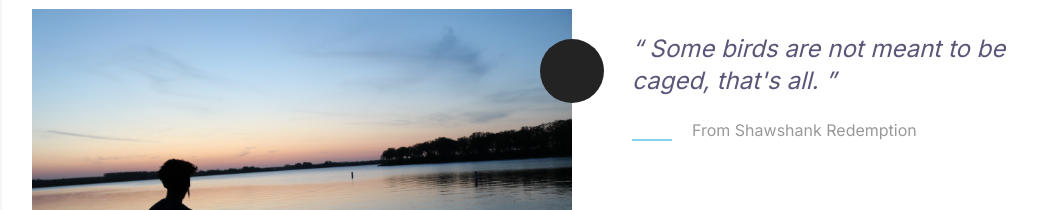
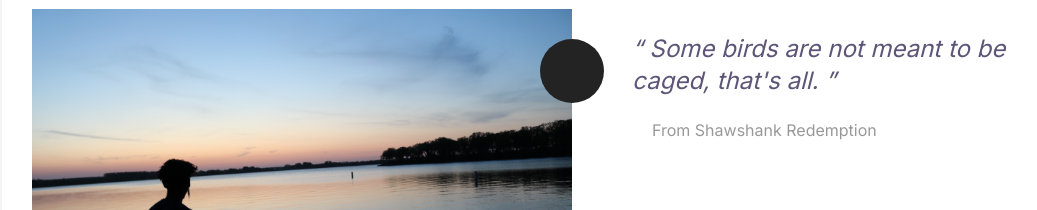
Before and after one commit to Kassa20/Portfolio-website, a website built with Parcel: page index.html in a window 1280 px wide. Shown: the part 3240-3450 px from the top of the page, without its empty margins (68-1105 px from the left). Built offline with nearby package versions, Linux system fonts and the light colour scheme.

Commit message:
problem with svg and email

```diff
--- a/index.html
+++ b/index.html
@@ -229,9 +229,9 @@
               <footer>
                 <div class="media">
                   <div class="media__image">
-                    <svg class="icon icon--dark quote__line">
+                    <!-- <svg class="icon icon--dark quote__line">
                       <use href="images/sprite.svg#line"></use>
-                    </svg>
+                    </svg> -->
                   </div>
                   <div class="media__body">
                     <p class="quote__organization">From Shawshank Redemption</p>
```
